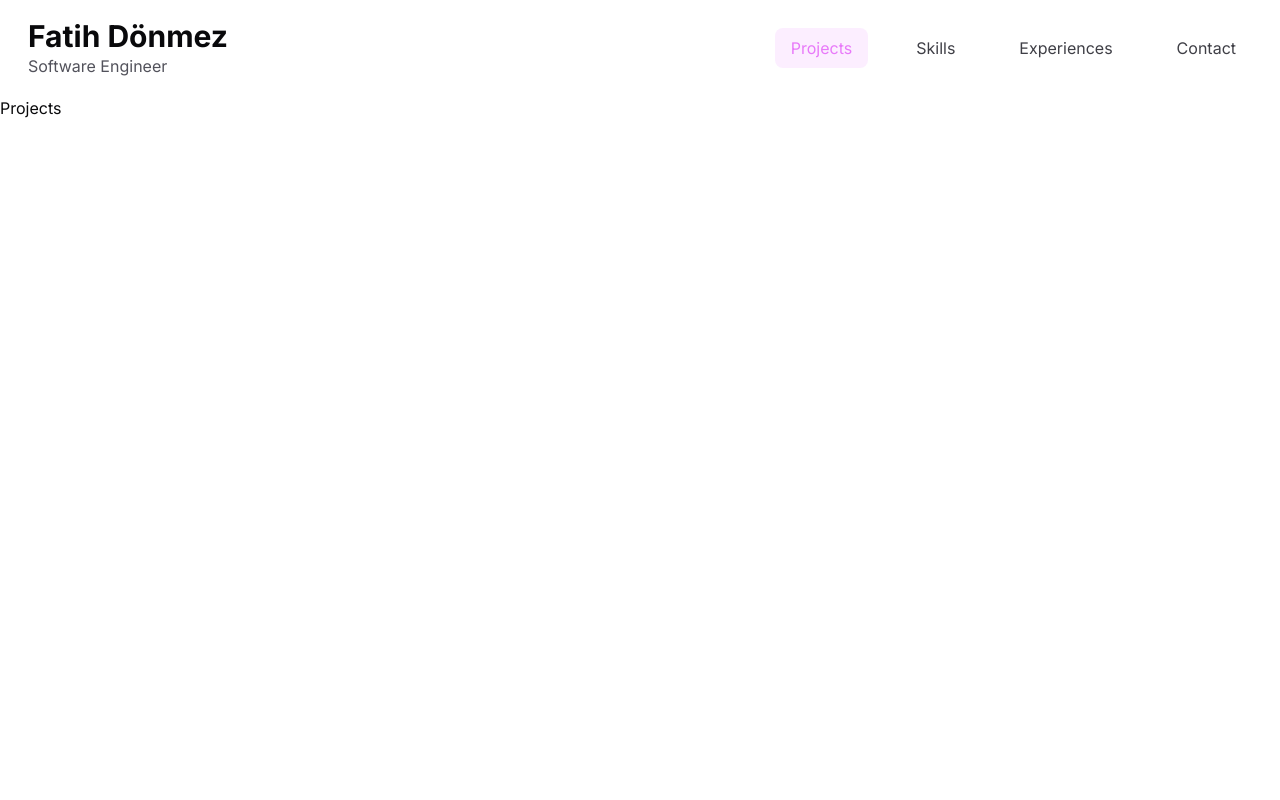
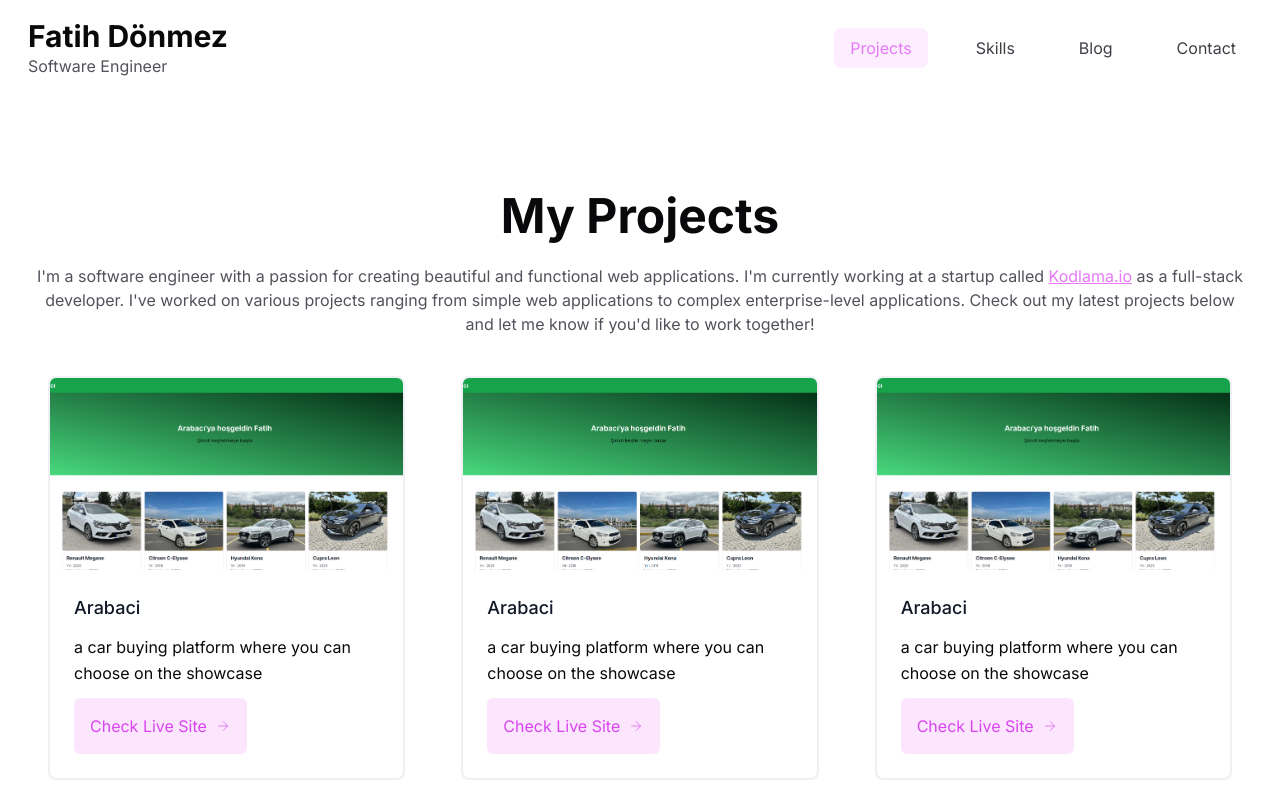
Before and after one commit to fadonmez/portfolio, a Next.js app: page /projects in a window 1280 px wide. Shown: the top 800 px of the page. Built offline with nearby package versions, Linux system fonts and the light colour scheme.

Commit message:
projects section done. with small bug fix

```diff
--- a/app/projects/page.tsx
+++ b/app/projects/page.tsx
@@ -1,7 +1,52 @@
+import { MotionDiv } from '@/components/MotionDiv';
+import ProjectCard from '@/components/shared/ProjectCard';
+import { projects } from '@/constants/projects';
 import React from 'react';
 
 const Projects = () => {
-  return <div>Projects</div>;
+  const container = {
+    visible: {
+      transition: {
+        staggerChildren: 0.1,
+      },
+    },
+  };
+  return (
+    <MotionDiv
+      initial={{ opacity: 0 }}
+      animate={{ opacity: 1 }}
+      transition={{ duration: 0.5, delay: 0.1, ease: 'easeInOut' }}
+      className='container flex flex-col justify-start py-6 lg:py-24  items-center gap-6  h-fit lg:h-[88%] w-full  '
+    >
+      <h2 className='text-5xl font-bold text-center '>My Projects</h2>
+      <p className='text-center text-md text-zinc-600'>
+        I&apos;m a software engineer with a passion for creating beautiful and
+        functional web applications. I&apos;m currently working at a startup
+        called{' '}
+        <a
+          className='text-fuchsia-400 underline'
+          href='XXXXXXXXXXXXXXXXXXX'
+          target='_blank'
+        >
+          Kodlama.io
+        </a>{' '}
+        as a full-stack developer. I&apos;ve worked on various projects ranging
+        from simple web applications to complex enterprise-level applications.
+        Check out my latest projects below and let me know if you&apos;d like to
+        work together!
+      </p>
+      <MotionDiv
+        variants={container}
+        initial='hidden'
+        animate='visible'
+        className='grid grid-cols-1 md:grid-cols-2 lg:grid-cols-3 place-items-center  gap-6 '
+      >
+        {projects.map((project) => (
+          <ProjectCard key={project.title} project={project} />
+        ))}
+      </MotionDiv>
+    </MotionDiv>
+  );
 };
 
 export default Projects;
--- a/app/skills/page.tsx
+++ b/app/skills/page.tsx
@@ -17,7 +17,7 @@ const Skills = () => {
       initial={{ opacity: 0 }}
       animate={{ opacity: 1 }}
       transition={{ duration: 0.5, delay: 0.1, ease: 'easeInOut' }}
-      className='container flex flex-col justify-start py-6 lg:py-32  items-center gap-6  h-fit lg:h-[88%] w-full  '
+      className='container flex flex-col justify-start py-6 lg:py-24  items-center gap-6  h-fit lg:h-[88%] w-full  '
     >
       <h2 className='text-5xl font-bold text-center '>My Skills</h2>
       <p className='text-md text-zinc-600 text-center'>
--- a/components/Header/index.tsx
+++ b/components/Header/index.tsx
@@ -24,6 +24,7 @@ const Header = () => {
 
           return (
             <Link
+              key={link.route}
               className={`${
                 isActive
                   ? 'bg-fuchsia-300/20 text-fuchsia-400 rounded-lg'
--- a/components/shared/MobileNav.tsx
+++ b/components/shared/MobileNav.tsx
@@ -27,7 +27,7 @@ const NavContent = () => {
               href={item.route}
               className={`${
                 isActive
-                  ? 'bg-fuchsia-300/25 text-fuchsia-400 rounded-lg'
+                  ? ' bg-fuchsia-100 text-fuchsia-400 rounded-lg'
                   : 'text-zinc-700 '
               } flex items-center justify-start gap-4 bg-transparent p-4  `}
             >
--- /dev/null
+++ b/components/shared/ProjectCard.tsx
@@ -0,0 +1,64 @@
+import Image from 'next/image';
+import React from 'react';
+import { MotionDiv } from '../MotionDiv';
+
+interface IProps {
+  project: {
+    title: string;
+    description: string;
+    image: string;
+    link: string;
+  };
+}
+const item = {
+  hidden: { opacity: 0, translateY: 20 },
+  visible: {
+    opacity: 1,
+    translateY: 0,
+    transition: {
+      delayChildren: 0.3,
+      staggerChildren: 0.2,
+    },
+  },
+};
+const ProjectCard = ({ project }: IProps) => {
+  return (
+    <MotionDiv variants={item} className='p-4 '>
+      <div className='h-full border-2 border-gray-200 border-opacity-60 rounded-lg overflow-hidden'>
+        <Image
+          className='lg:h-48 md:h-36 w-full object-cover object-center'
+          src={project.image}
+          alt='blog'
+          width={500}
+          height={500}
+        />
+        <div className='p-6'>
+          <h1 className='title-font text-lg font-medium text-gray-900 mb-3'>
+            {project.title}
+          </h1>
+          <p className='leading-relaxed mb-3'>{project.description}</p>
+          <div className='flex items-center flex-wrap '>
+            <a
+              href={project.link}
+              target='_blank'
+              className='bg-fuchsia-300/30 p-4 rounded-md w-fit flex items-center text-fuchsia-500'
+            >
+              Check Live Site
+              <svg
+                className='w-4 h-4 ml-2'
+                viewBox='0 0 24 24'
+                stroke='currentColor'
+                fill='none'
+              >
+                <path d='M5 12h14'></path>
+                <path d='M12 5l7 7-7 7'></path>
+              </svg>
+            </a>
+          </div>
+        </div>
+      </div>
+    </MotionDiv>
+  );
+};
+
+export default ProjectCard;
--- a/components/shared/SkillCard.tsx
+++ b/components/shared/SkillCard.tsx
@@ -1,4 +1,3 @@
-import Image from 'next/image';
 import React from 'react';
 import { MotionDiv } from '../MotionDiv';
 
--- /dev/null
+++ b/components/ui/input.tsx
@@ -0,0 +1,25 @@
+import * as React from "react"
+
+import { cn } from "@/lib/utils"
+
+export interface InputProps
+  extends React.InputHTMLAttributes<HTMLInputElement> {}
+
+const Input = React.forwardRef<HTMLInputElement, InputProps>(
+  ({ className, type, ...props }, ref) => {
+    return (
+      <input
+        type={type}
+        className={cn(
+          "flex h-10 w-full rounded-md border border-input bg-background px-3 py-2 text-sm ring-offset-background file:border-0 file:bg-transparent file:text-sm file:font-medium placeholder:text-muted-foreground focus-visible:outline-none focus-visible:ring-2 focus-visible:ring-ring focus-visible:ring-offset-2 disabled:cursor-not-allowed disabled:opacity-50",
+          className
+        )}
+        ref={ref}
+        {...props}
+      />
+    )
+  }
+)
+Input.displayName = "Input"
+
+export { Input }
--- a/constants/nav_links.ts
+++ b/constants/nav_links.ts
@@ -10,8 +10,8 @@ export const sidebarLinks: SidebarLink[] = [
     label: 'Skills',
   },
   {
-    route: '/experiences',
-    label: 'Experiences',
+    route: '/blog',
+    label: 'Blog',
   },
   {
     route: '/contact',
--- /dev/null
+++ b/constants/projects.ts
@@ -0,0 +1,29 @@
+import { Projects } from '@/types';
+import img from '../assets/Arabacı.png';
+
+export const projects: Projects[] = [
+  {
+    title: 'Arabaci',
+    description: 'a car buying platform where you can choose on the showcase',
+    image: '/assets/Arabacı.png',
+    link: 'https://arabaci-app.vercel.app',
+  },
+  {
+    title: 'Arabaci',
+    description: 'a car buying platform where you can choose on the showcase',
+    image: '/assets/Arabacı.png',
+    link: 'https://arabaci-app.vercel.app',
+  },
+  {
+    title: 'Arabaci',
+    description: 'a car buying platform where you can choose on the showcase',
+    image: '/assets/Arabacı.png',
+    link: 'https://arabaci-app.vercel.app',
+  },
+  {
+    title: 'Arabaci',
+    description: 'a car buying platform where you can choose on the showcase',
+    image: '/assets/Arabacı.png',
+    link: 'https://arabaci-app.vercel.app',
+  },
+];
```
Also changed, not shown: types/index.d.ts (+7 -0 lines), public/assets/Arabacı.png (added).
